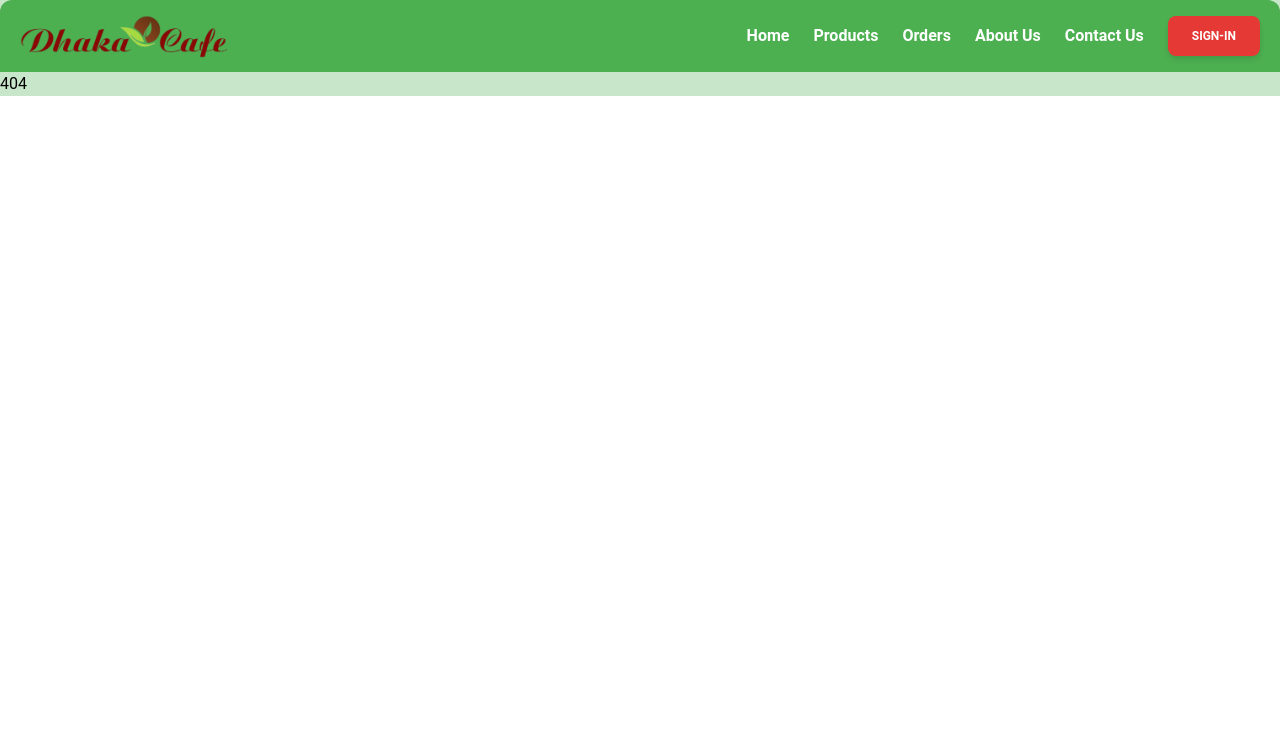
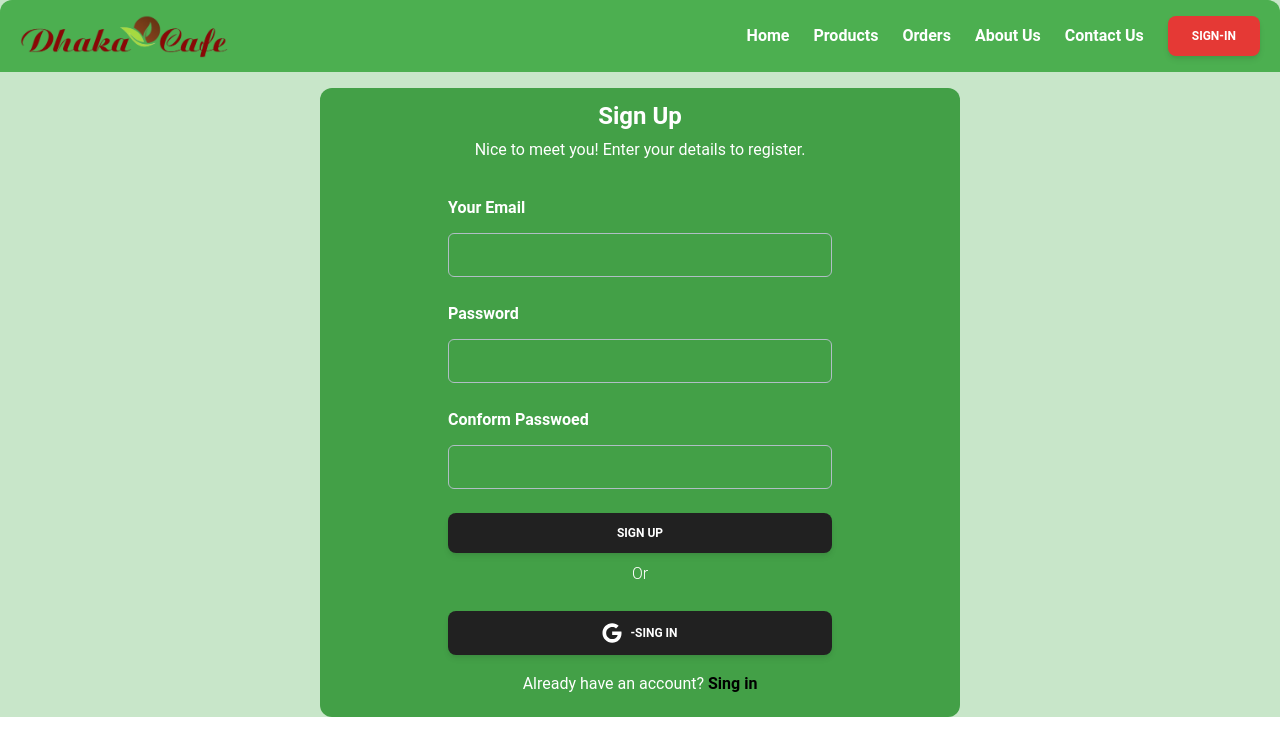
Before and after one commit to anik22889219/Dhaka-cafe, a React (Create React App) app: page /login in a window 1280 px wide. Before the commit this address had no page. Shown: the top 756 px of the page. Built offline with nearby package versions, Linux system fonts and the light colour scheme; no server answers.

Commit message:
emalvarifecitaon done

```diff
--- a/package.json
+++ b/package.json
@@ -15,6 +15,7 @@
     "react": "^18.2.0",
     "react-bootstrap": "^2.10.0",
     "react-dom": "^18.2.0",
+    "react-firebase-hooks": "^5.1.1",
     "react-icons": "^5.0.1",
     "react-router-dom": "^6.21.3",
     "react-scripts": "^5.0.1",
--- a/src/App.js
+++ b/src/App.js
@@ -9,51 +9,34 @@ import OrdersReview from './Components/OrdersReview/OrdersReview';
 import { GoogleAuthProvider, getAuth, signInWithPopup, signOut } from "firebase/auth";
 import app from './firebase.init.';
 import { useState } from 'react';
+import Login from './Components/Login/Login';
+import RequireAuth from './Components/RequerAuth/RequerAuth';
+import Signin from './Components/Sign-in/Signin';
 
 
 
-// const auth = getAuth(app);
-const auth = getAuth(app)
+
 function App() {
-  const [user,SetUser] = useState({});
-  console.log(user)
 
-
-  const hendelSingin =()=>{
-    const googleProvider = new GoogleAuthProvider();
-    signInWithPopup(auth,googleProvider)
-    .then(result=>{
-      const user = result.user;
-      SetUser(user);
-      console.log(user)
-    })
-    .catch(error=>{
-      console.error('error')
-    })
-// console.log('clicked')
-  }
-  const hendelSingout= ()=>{
-    signOut(auth)
-    .then(result=>{
-      SetUser({});
-    })
-    .catch(error=>{
-      SetUser({})
-    })
-  }
 
   return (
     <div className="mx-auto bg-green-100">
 
       <Main>
-      <Header hendelSingin={hendelSingin} key={user.uid} user={user} hendelSingout={hendelSingout}></Header>
+      <Header></Header>
         <Routes>
 
           <Route path="/" element={<Home />} />
           <Route path="/products" element={<Products></Products>} />
-          <Route path="/orders" element={<OrdersReview></OrdersReview>} />
+          <Route path="/orders" element={
+            <RequireAuth>
+              <OrdersReview></OrdersReview>
+            </RequireAuth>
+          } />
           <Route path="/aboutUs" element={<AboutUs></AboutUs>} />
           <Route path="/contactUs" element={<ContactUs></ContactUs>} />
+          <Route path="/login" element={<Login></Login>} />
+          <Route path="/singin" element={<Signin></Signin>}></Route>
           <Route path="*" element={'404'} />
 
          </Routes>
--- a/src/Components/Header/Header.js
+++ b/src/Components/Header/Header.js
@@ -7,7 +7,7 @@ const Header = ({hendelSingin,user,hendelSingout}) => {
 
     return (
         <div className='sticky top-0 z-10 '>
-            <Navber hendelSingin={hendelSingin} user={user} hendelSingout ={hendelSingout}></Navber>
+            <Navber></Navber>
         </div>
     );
 };
--- /dev/null
+++ b/src/Components/Login/Login.js
@@ -0,0 +1,125 @@
+import React, { useState } from 'react';
+import { Link, useLocation, useNavigate} from 'react-router-dom';
+import {Card,Input,Button,Typography,} from "@material-tailwind/react";
+import { FaGoogle } from "react-icons/fa";
+import { useCreateUserWithEmailAndPassword, useSendEmailVerification,  useSignInWithGoogle, useUpdateProfile } from 'react-firebase-hooks/auth';
+import { getAuth } from 'firebase/auth';
+import app from '../../firebase.init.';
+import Signin from '../Sign-in/Signin';
+
+const auth = getAuth(app);
+
+const Login = () => {
+  const [email ,setEmail] = useState('');
+  const [password,setPassword] = useState('')
+  const [confirmpass, setConformpass] = useState('');
+  const [error,setError] = useState('');
+  const [sendEmailVerification, sending] = useSendEmailVerification(auth);
+
+
+    const [signInWithGoogle] = useSignInWithGoogle(auth);
+    const [createUserWithEmailAndPassword,user] = useCreateUserWithEmailAndPassword(auth);
+    const location = useLocation();
+    const navigate = useNavigate();
+    const from = location.state?.from?.pathname || '/';
+
+    if(user){
+      navigate(from,{replace: true})
+    }
+
+    const hendelemailpassowerlogin =()=>{
+      if(password ===confirmpass){
+
+          createUserWithEmailAndPassword(email, password)
+              .then((userCredential) => {
+                  // send verification mail.
+                  sendEmailVerification();
+
+
+                  alert("Email sent");
+              })
+              .catch(alert);
+
+      }
+      else{
+        setError('Passwords do not match')
+      }
+
+    }
+
+
+
+
+    return (
+        <div className='md:mx-auto md:w-1/2  rounded-3xl mt-4  '>
+    <Card className='items-center bg-green-600 py-3' color="" shadow={false}>
+      <Typography variant="h4" color="white">
+        Sign Up
+      </Typography>
+      <Typography color="white" className="mt-1 font-normal">
+        Nice to meet you! Enter your details to register.
+      </Typography>
+      <form className="mt-8 mb-2 w-80 max-w-screen-lg sm:w-96 mx-auto">
+        <div className="mb-1 flex flex-col  gap-6">
+
+          <Typography variant="h6" color="white" className="-mb-3">
+            Your Email
+          </Typography>
+          <Input
+          onChange={(e) => setEmail(e.target.value)}
+            size="lg"
+            placeholder="name@mail.com"
+            className=" !border-t-blue-gray-200 focus:!border-t-gray-900"
+            labelProps={{
+              className: "before:content-none after:content-none",
+            }}
+          />
+          <Typography variant="h6" color="white" className="-mb-3">
+            Password
+          </Typography>
+          <Input
+          onChange={(e) => setPassword(e.target.value)}
+            type="password"
+            size="lg"
+            placeholder="********"
+            className=" !border-t-blue-gray-200 focus:!border-t-gray-900"
+            labelProps={{
+              className: "before:content-none after:content-none",
+            }}
+          />
+                    <Typography variant="h6" color="white" className="-mb-3">
+            Conform Passwoed
+          </Typography>
+          <Input
+          onChange={(e) => setConformpass(e.target.value)}
+           type='password'
+            size="lg"
+            placeholder="*******"
+            className=" !border-t-blue-gray-200 focus:!border-t-gray-900"
+            labelProps={{
+              className: "before:content-none after:content-none",
+            }}
+          />
+           {
+          error && <Typography className='text-red-600 font-semibold '>Pleas check you Email or Password</Typography>
+        }
+        </div>
+
+        <Button onClick={hendelemailpassowerlogin} className="mt-6" fullWidth>
+          sign up
+        </Button>
+
+        <Typography className='text-center text-white my-2'>Or</Typography>
+        <Button onClick={()=>signInWithGoogle()} className="mt-6 flex-wrap flex items-center gap-2 w-full justify-center"><FaGoogle className='size-5'></FaGoogle>-Sing in</Button>
+        <Typography color="white" className="mt-4 text-center font-normal">
+          Already have an account?{" "}
+          <Link to="/singin"><span className='text-black font-bold hover:text-yellow-600'>Sing in</span></Link>
+        </Typography>
+      </form>
+    </Card>
+
+ </div>
+    );
+};
+
+export default Login;
--- a/src/Components/Navber/Navber.js
+++ b/src/Components/Navber/Navber.js
@@ -4,12 +4,18 @@ import closer from '../../icon/close.svg'
 import Dhakacaffe from '../../icon/dhaka.png'
 import { Link} from 'react-router-dom';
 import { Avatar, Button, Typography } from '@material-tailwind/react';
+import { getAuth } from 'firebase/auth';
+import app from '../../firebase.init.';
+import { useAuthState, useSignOut } from 'react-firebase-hooks/auth';
 
 
+const auth = getAuth(app);
 
+const Navber = () => {
+    const [open,setOpen] = useState(false)
+     const [signOut, ] = useSignOut(auth);
+     const [user, loading, error] = useAuthState(auth);
 
-const Navber = ({hendelSingin,user,hendelSingout}) => {
-    const [open,setOpen] = useState(false)
 
 
     return (
@@ -19,37 +25,41 @@ const Navber = ({hendelSingin,user,hendelSingout}) => {
             </div>
 
 
-            <ul className={` md:flex md:justify-end  absolute md:static   bg-green-500 py-2 ${open ? 'top-16  flex  flex-col md:flex-row w-1/2 h-[850px] md:h-auto justify-items-start items-center  right-0 rounded-lg   ':'top-[-120px] right-0 flex  justify-around items-center'}`}>
+            <ul className={` md:flex md:justify-end  absolute md:static   bg-green-500 py-2 ${open ? 'top-16  flex  flex-col md:flex-row w-2/3 md:w-auto h-[850px] md:h-auto justify-items-start items-center md:justify-between text-nowrap right-0 rounded-lg   ':'top-[-350px] right-0 flex  justify-around items-center'}`}>
                 <li onClick={()=> setOpen(!open)} className='pe-6 md:text-center mx-auto mb-10 md:mx-0 md:mb-0 hover:text-yellow-500'><Link to="/">Home</Link></li>
                 <li onClick={()=> setOpen(!open)} className='pe-6 md:text-center mx-auto mb-10 md:mx-0 md:mb-0 hover:text-yellow-500'><Link to="/products">Products</Link></li>
                 <li onClick={()=> setOpen(!open)} className='pe-6 md:text-center mx-auto mb-10 md:mx-0 md:mb-0 hover:text-yellow-500'><Link to="/orders">Orders</Link></li>
                 <li onClick={()=> setOpen(!open)} className='pe-6 md:text-center mx-auto mb-10 md:mx-0 md:mb-0 hover:text-yellow-500'><Link to="/aboutUs">About Us</Link></li>
                 <li onClick={()=> setOpen(!open)} className='pe-6 md:text-center mx-auto mb-10 md:mx-0 md:mb-0 hover:text-yellow-500'><Link to="/contactUs">Contact Us</Link></li>
-                {user.uid ?
-                <div className='flex items-center gap-3'>
-                    <div className="flex items-center gap-4">
+                <li className=' md:text-center mx-auto mb-10 md:mx-0 md:mb-0 hover:text-yellow-500'><Link to="/singin">{user?.uid ?
+                <div className='flex items-center flex-col md:flex-row gap-3'>
+                    <div className="flex items-center  flex-col md:flex-row  gap-4">
         <Avatar src={user.photoURL} alt="avatar" />
         <div>
-          <Typography variant="h6">{user.displayName}</Typography>
-          <Typography variant="small" color="gray" className="font-normal">
+          <Typography className='text-center md:text-start' variant="h6">{user.displayName}</Typography>
+          <Typography variant="small " color="white" className="font-normal t ">
             {user.email}
           </Typography>
         </div>
       </div>
-                <li><Button onClick={hendelSingout} className='bg-red-600 b '>Sign-out</Button></li>
+                <li><Button onClick={()=>{
+                    signOut()
+                    setOpen(!open)
+                    }} className='bg-red-600 b '>Sign-out</Button></li>
 
                 </div>
 
                 :
-                <li><Button onClick={hendelSingin} className='bg-red-600 b '>Sign-in</Button></li>
+                <li><Button onClick={()=> setOpen(!open)}  className='bg-red-600 b '>Sign-in</Button></li>
 
 
 
-            }
+            }</Link></li>
+
 
 
             </ul>
-            <div onClick={()=> setOpen(!open)} className='h-6 w-6 md:hidden'>
+            <div onClick={()=> setOpen(!open)} className='h-6 w-8 md:hidden'>
                 { open ? <img src={closer} alt="" srcset="" /> :
                 <img src={menu} alt="" srcset="" />}
             </div>
--- /dev/null
+++ b/src/Components/RequerAuth/RequerAuth.js
@@ -0,0 +1,18 @@
+import { getAuth } from 'firebase/auth';
+import React from 'react';
+import app from '../../firebase.init.';
+import { useAuthState } from 'react-firebase-hooks/auth';
+import { Navigate, useLocation } from 'react-router-dom';
+
+const auth = getAuth(app);
+const RequireAuth = ({children}) => {
+const [user] = useAuthState(auth)
+const location = useLocation();
+if(!user){
+    return <Navigate to="/singin" state={{from : location}} replace></Navigate>
+}
+
+    return children;
+};
+
+export default RequireAuth;
--- /dev/null
+++ b/src/Components/Sign-in/Signin.js
@@ -0,0 +1,97 @@
+import { Button, Card, Input, Typography } from '@material-tailwind/react';
+import { getAuth } from 'firebase/auth';
+import React, { useState } from 'react';
+import app from '../../firebase.init.';
+import { useSignInWithEmailAndPassword, useSignInWithGoogle } from 'react-firebase-hooks/auth';
+import { Link, useLocation, useNavigate } from 'react-router-dom';
+import { FaGoogle } from 'react-icons/fa';
+
+const auth = getAuth(app)
+
+const Signin = () => {
+
+    const [email ,setEmail] = useState('');
+    const [password,setPassword] = useState('')
+    const [errormsg,setErrormsg] = useState('')
+    const [signInWithGoogle] = useSignInWithGoogle(auth);
+    const [signInWithEmailAndPassword ,user,error ] = useSignInWithEmailAndPassword(auth);
+    const location = useLocation();
+    const navigate = useNavigate();
+    const from = location.state?.from?.pathname || '/';
+
+    // if(error){
+    //   setErrormsg('pleas check you email or password')
+    // }
+
+    if(user){
+      navigate(from,{replace: true})
+
+    }
+
+
+    const hendelGoogleSingIn = ()=>{
+        signInWithGoogle()
+        .then(()=>{
+            navigate(from,{replace: true})
+
+        })
+    }
+
+    return (
+        <div className='md:mx-auto md:w-1/2  rounded-3xl my-9 bg-red-400'>
+            <Card className='items-center bg-green-600 py-3'>
+            <Typography variant="h4" color="white">
+        Sign in
+      </Typography>
+            <Typography variant="h6" color="white">
+        pleas login first
+      </Typography>
+            <form className="mt-8 mb-2 w-80 max-w-screen-lg sm:w-96 mx-auto">
+        <div className="mb-1 flex flex-col  gap-6">
+
+          <Typography variant="h6" color="white" className="mb-3">
+            Your Email
+          </Typography>
+          <Input
+          onChange={(e) => setEmail(e.target.value)}
+            size="lg"
+            placeholder="name@mail.com"
+            className=" !border-t-blue-gray-200 focus:!border-t-gray-900"
+            labelProps={{
+              className: "before:content-none after:content-none",
+            }}
+          />
+          <Typography variant="h6" color="white" className="-mb-3">
+            Password
+          </Typography>
+          <Input
+          onChange={(e) => setPassword(e.target.value)}
+            type="password"
+            size="lg"
+            placeholder="********"
+            className=" !border-t-blue-gray-200   focus:!border-t-gray-900"
+            labelProps={{
+              className: "before:content-none after:content-none",
+            }}
+          />
+
+
+        </div>
+
+        <Button onClick={() => signInWithEmailAndPassword(email, password)} className="mt-6" fullWidth>
+          sign in
+        </Button>
+
+        <Typography className='text-center text-white my-2'>Or</Typography>
+        <Button onClick={hendelGoogleSingIn} className="mt-6 flex-wrap flex items-center gap-2 w-full justify-center"><FaGoogle className='size-5'></FaGoogle>-Sing in</Button>
+        <Typography color="white" className="mt-4 text-center font-normal">
+          Create an new account?{" "}
+          <Link to="/login"><span className='text-black font-bold hover:text-yellow-600'>Sing up</span></Link>
+        </Typography>
+      </form>
+            </Card>
+        </div>
+    );
+};
+
+export default Signin;
```
Also changed, not shown: 1 other file (tests, documents, lock files or other folders).
